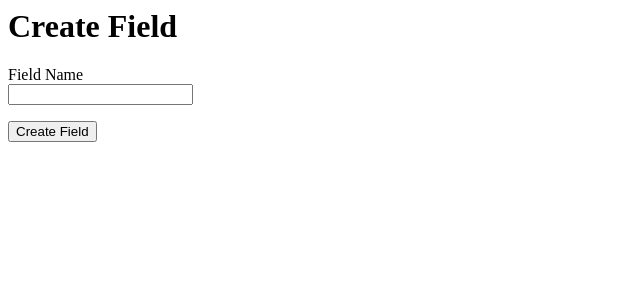
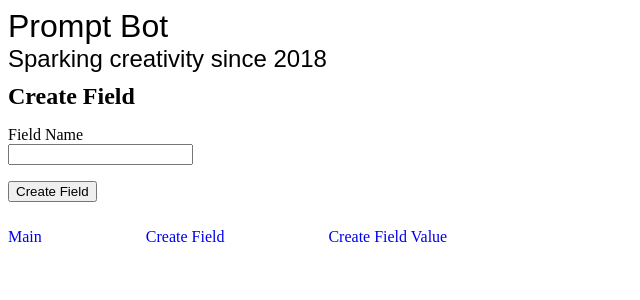
Before and after one commit to charleshb417/promptbot, a Flask app: page /fields in a window 1280 px wide. Shown: the top 300 px of the page, without its empty margins (0-640 px from the left). Run offline with Flask 2, Linux system fonts and the light colour scheme.

Commit message:
A little bit of interface. Needs some error handling and beautification.

```diff
--- a/promptbot/app.py
+++ b/promptbot/app.py
@@ -17,7 +17,7 @@ def fields():
         field = Field(name=form.name.data)
         db.session.add(field)
         db.session.commit()
-        return redirect('/')
+        return redirect('/fields')
     return render_template('create_field.html', title='Create Field', form=form)
 
 @app.route('/fieldvalues', methods=['GET', 'POST'])
@@ -30,7 +30,7 @@ def values():
             value = FieldValue(field_id=int(form.field.data), value=form.value.data)
             db.session.add(value)
             db.session.commit()
-            return redirect('/')
+            return redirect('/fieldvalues')
         except:
             return render_template('create_field_value.html', title='Create Field Value', form=form)
     return render_template('create_field_value.html', title='Create Field Value', form=form)
--- /dev/null
+++ b/promptbot/static/style.css
@@ -0,0 +1,58 @@
+/* Stylesheet */
+
+/* Styling for the application header, i.e. all pages will have this at the top */
+#app_header {
+    font-family: Arial, Helvetica, sans-serif;
+    padding-bottom:10px;
+}
+
+.app_title {
+    display: block;
+    font-size: xx-large;
+}
+
+.app_subtitle {
+    display: block;
+    font-size: x-large;
+}
+
+/* Styling for section headers */
+#heading {
+
+}
+
+.heading_content {
+    font-size: x-large;
+    font-weight:bold;
+}
+
+/* Styling for the footer, i.e. all pages will have this at the bottom */
+#footer {
+    padding-top: 10px;
+    width: 100%;
+}
+
+#footer > a {
+    padding-right: 100px;
+    text-decoration: none;
+}
+
+/* Styling for the main table */
+.promptbot_table {
+    font-family: arial, sans-serif;
+    border-collapse: collapse;
+    width: 75%;
+}
+
+th, td {
+    border: 1px solid #000;
+    text-align: left;
+    padding: 8px;
+}
+
+td.field_name {
+    font-weight: bold;
+    width:25%;
+    background-color:#000;
+    color:#fff
+}
--- a/promptbot/templates/create_field.html
+++ b/promptbot/templates/create_field.html
@@ -1,5 +1,10 @@
+{% extends "layout.html" %}
+
+{% block heading %}
+    <span class="heading_content">Create Field</span>
+{% endblock %}
+
 {% block content %}
-    <h1>Create Field</h1>
     <form action="" method="post">
         {{ form.hidden_tag() }}
         <p>
--- /dev/null
+++ b/promptbot/templates/layout.html
@@ -0,0 +1,22 @@
+<!doctype html>
+<html>
+  <head>
+    {% block head %}
+    <link rel="stylesheet" type="text/css" href="{{ url_for('static',filename='style.css') }}">
+    <title>PromptBot</title>
+    {% endblock %}
+  </head>
+  <body>
+    <div id="app_header">
+      <span class="app_title">Prompt Bot</span>
+      <span class="app_subtitle">Sparking creativity since 2018</span>
+    </div>
+    <div id="heading">{% block heading %}{% endblock %}</div>
+    <div id="content">{% block content %}{% endblock %}</div>
+    <div id="footer">
+      <a href="/">Main</a>
+      <a href="/fields">Create Field</a>
+      <a href="/fieldvalues">Create Field Value</a>
+    </div>
+  </body>
+</html>
```
Also changed, not shown: promptbot/templates/create_field_value.html (+6 -1 lines), promptbot/templates/index.html (+18 -12 lines).
